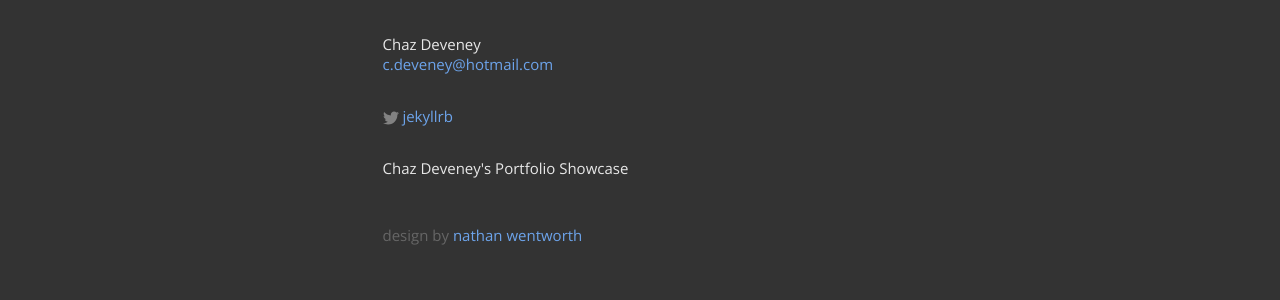
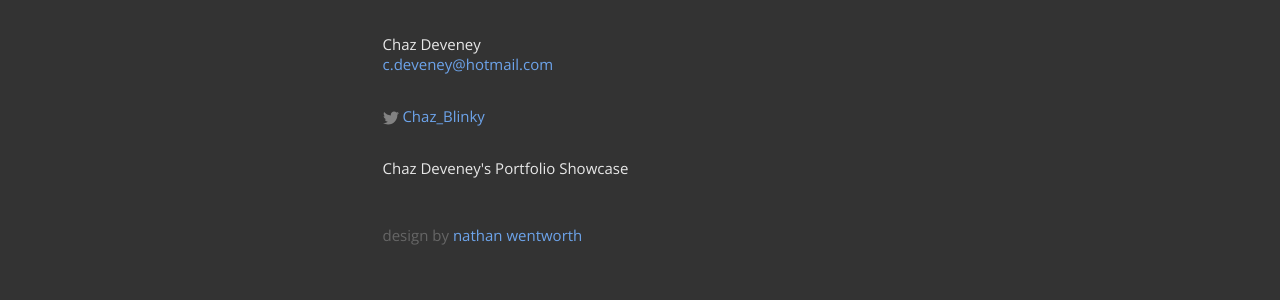
Before and after one commit to cdeveney/cdeveney.github.io, a Jekyll site: the page built from about.md, in a window 1280 px wide. Shown: the part 456-756 px from the top of the page. Built offline with Jekyll 4.4.1, drawn with Linux system fonts in a browser that asks for light colours.

Commit message:
Update #7

```diff
--- a/_config.yml
+++ b/_config.yml
@@ -19,7 +19,7 @@ description: > # this means to ignore newlines until "baseurl:"
   Chaz Deveney's Portfolio Showcase
 baseurl: "" # the subpath of your site, e.g. /blog
 url: "" # the base hostname & protocol for your site, e.g. http://example.com
-twitter_username: jekyllrb
+twitter_username: Chaz_Blinky
 github_username:  jekyll
 
 # Build settings
```
